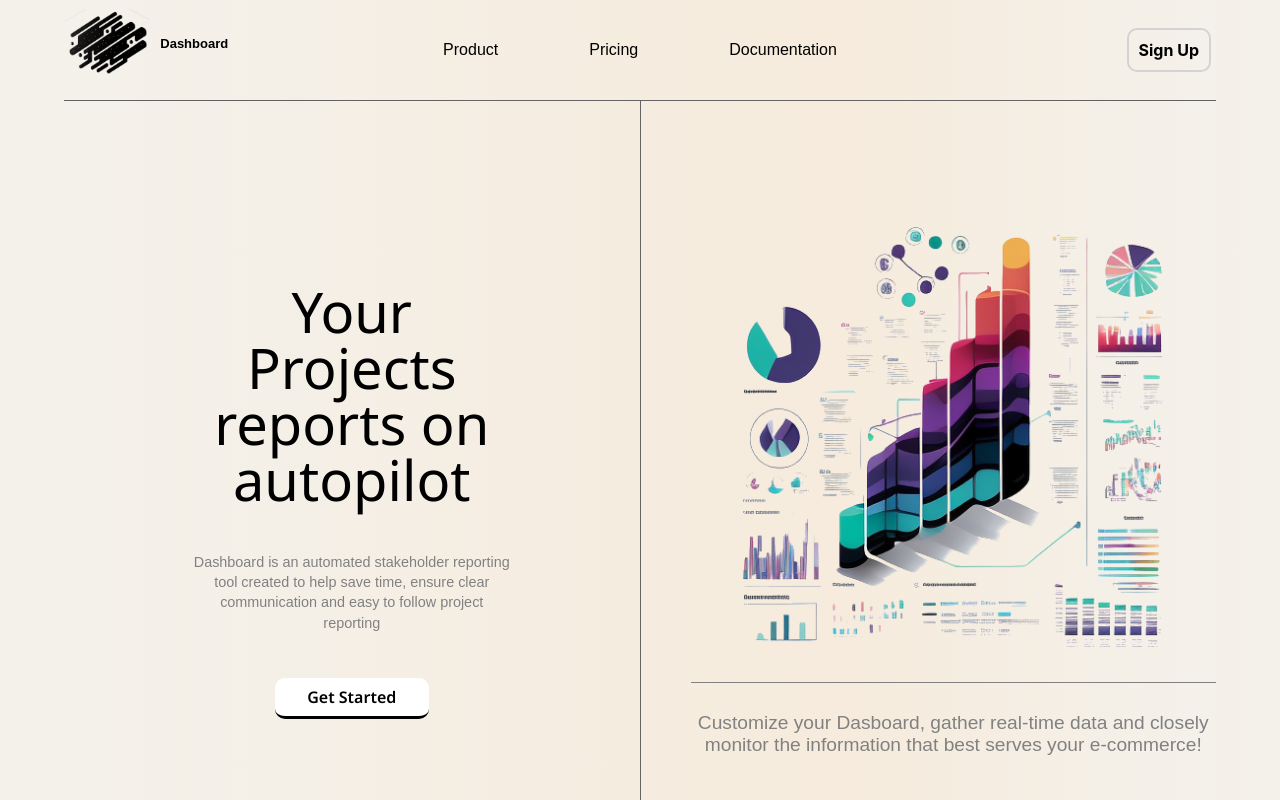
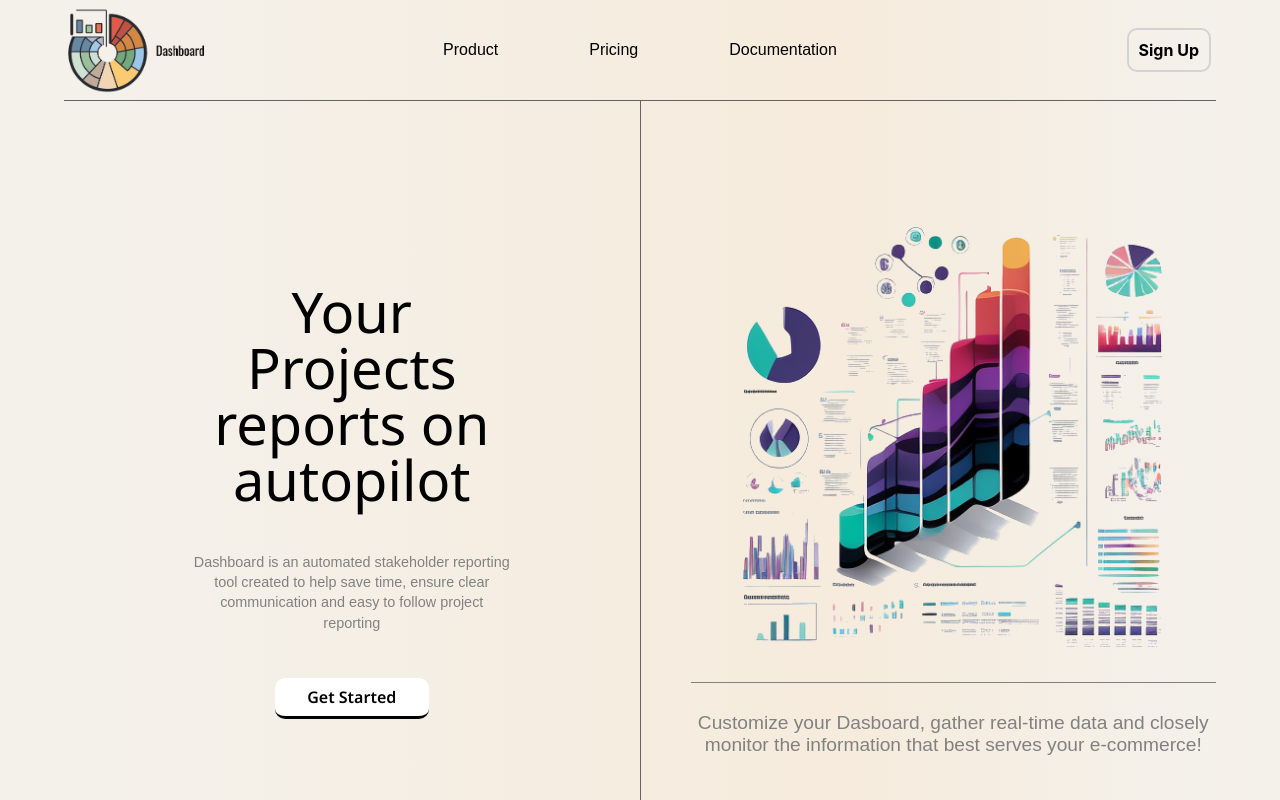
Before and after one commit to ggomesneto87/Dashboard, a React (Create React App) app: page / in a window 1280 px wide. Built offline with nearby package versions, Linux system fonts and the light colour scheme; a web font is replaced by a local one.

Commit message:
changing logo

```diff
--- a/src/components/Menu/Menu.js
+++ b/src/components/Menu/Menu.js
@@ -28,9 +28,8 @@ const Menu = () => {
   return (
     <div className="menu-wrapper">
       <div className="logo-wrapper">
-        <img src={logo} className="logo-img"></img>
         <NavLink to="/" style={{ textDecoration: "none", color: "black" }}>
-          <span className="logo-name">Dashboard</span>
+          <img src={logo} className="logo-img"></img>
         </NavLink>
       </div>
       <div className="sign-in">Sign Up</div>
--- a/src/components/Menu/css/Menu.css
+++ b/src/components/Menu/css/Menu.css
@@ -37,9 +37,8 @@
 .logo-img {
     position: absolute;
     display: flex;
-    width: 50%;
-    height: 80%;
-    top: 50%;
+    width: 150px;
+    top: 60%;
     transform: translateY(-50%);
 }
 
```
Also changed, not shown: src/components/Images/logo-no-bd.png.
